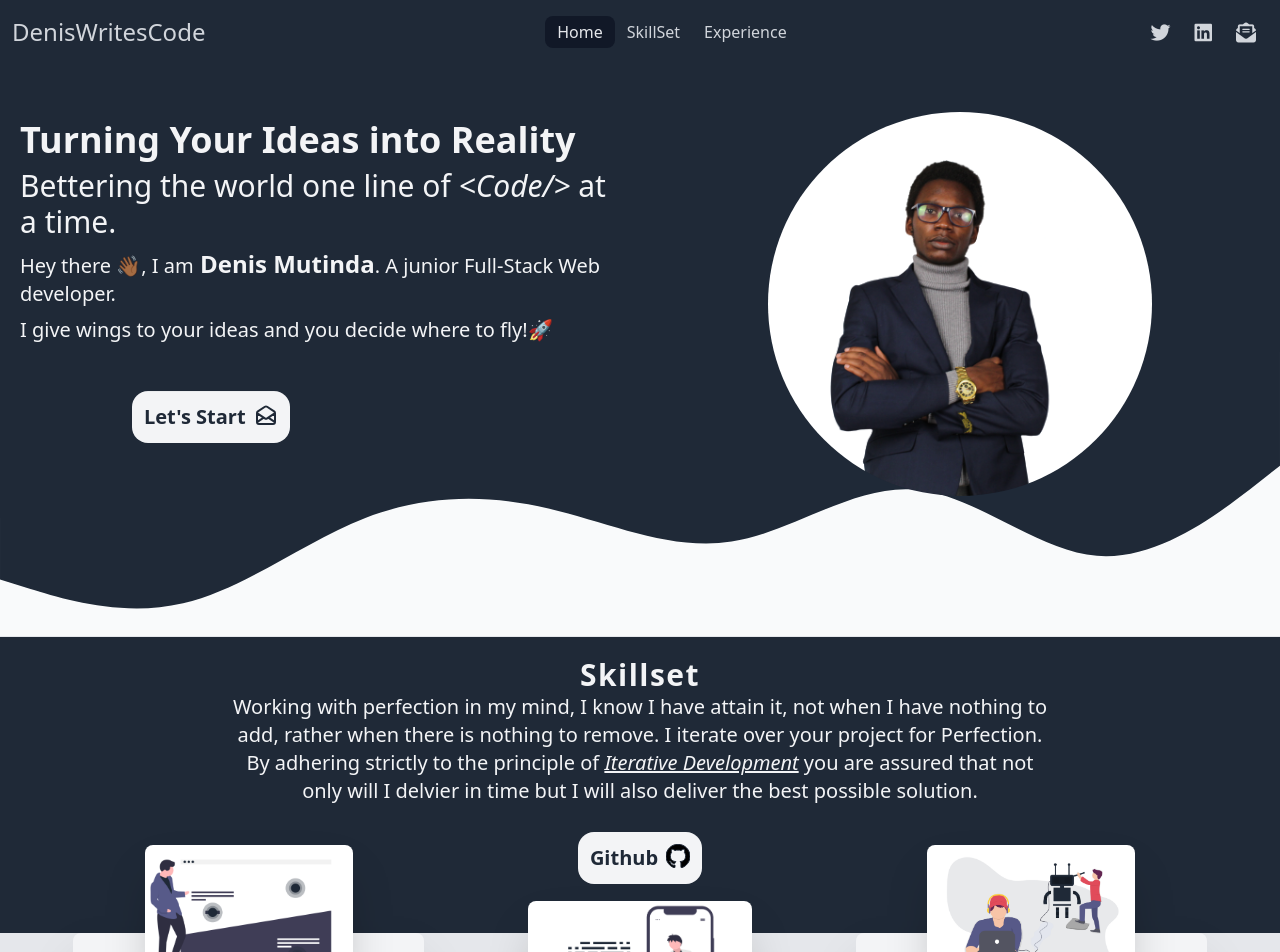
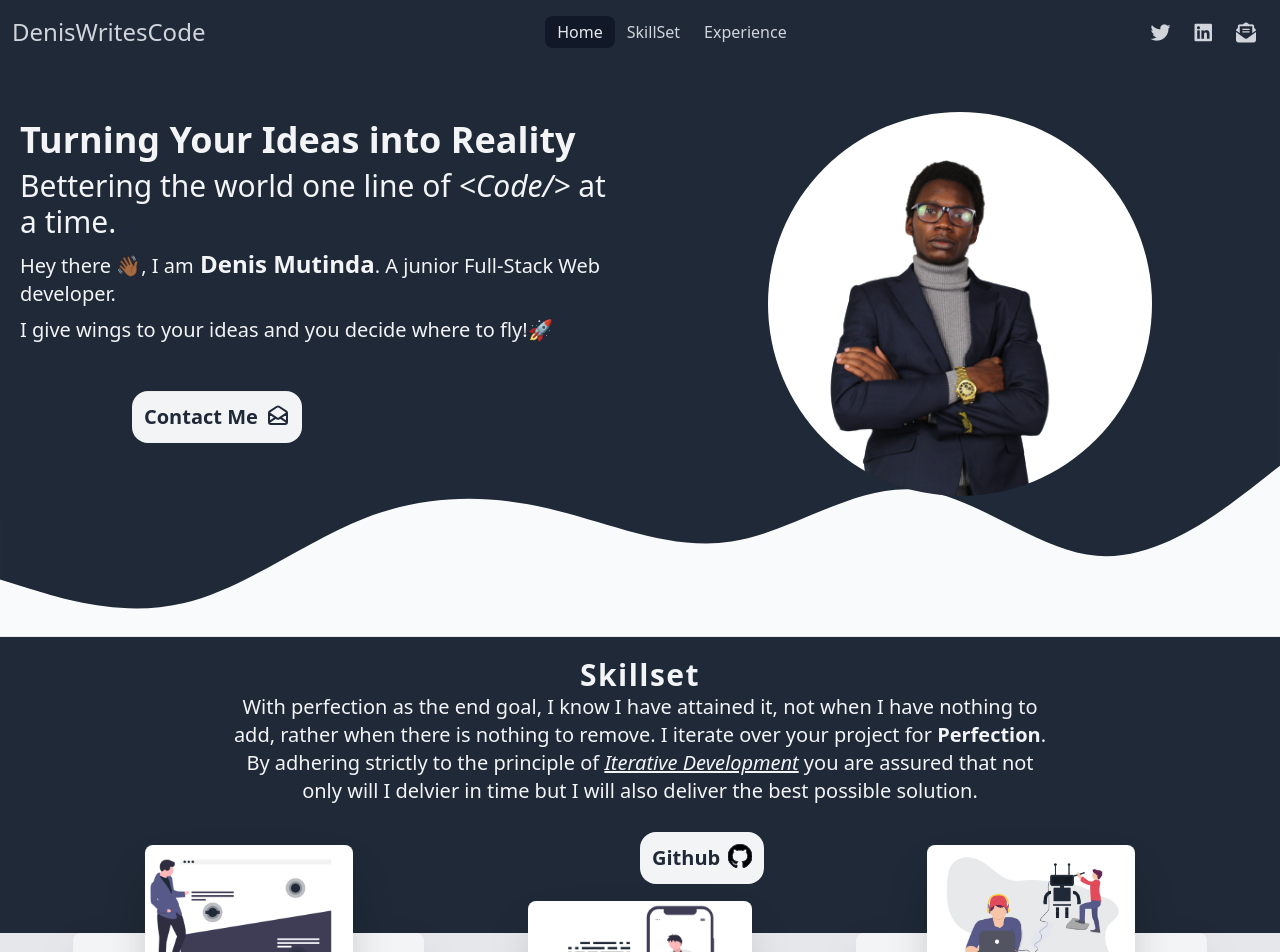
Before and after one commit to DenisWritesCode/portfolio, a React (Create React App) app: page / in a window 1280 px wide. Shown: the top 952 px of the page. Built offline with nearby package versions, Linux system fonts and the light colour scheme.

Commit message:
Working Links

```diff
--- a/src/components/Hero.js
+++ b/src/components/Hero.js
@@ -22,8 +22,9 @@ function Hero() {
             I give wings to your ideas and you decide where to fly!🚀
           </p>
           <div className="btn relative top-10 md:left-28">
+            <a href="mailto:deniswritescode@gmail.com?subject=Mail from Portfolio">
               <button className="flex align-center justify-center text-xl text-gray-800 bg-gray-100 font-semibold rounded-2xl animate-bounce p-3">
-              <span className="mr-2">Let's Start </span>
+                <span className="mr-2">Contact Me</span>
                 <svg
                   className="w-6 h-6"
                   fill="none"
@@ -39,6 +40,7 @@ function Hero() {
                   ></path>
                 </svg>
               </button>
+            </a>
           </div>
         </div>
         <div className="right flex justify-center p-2 md:w-1/2">
--- a/src/components/Navbar.js
+++ b/src/components/Navbar.js
@@ -9,28 +9,36 @@ function Navbar({ onHamClick }) {
       <div className="middle hidden sm:block">
         <li className="flex">
           <ul className="cursor-pointer py-1 px-3 text-gray-200 bg-gray-900 rounded-lg">
-            <a href="#hero" className="anchor">Home</a>
-          </ul>
-          <ul className="cursor-pointer py-1 px-3">
-            <a href="#skillset">
-              SkillSet
+            <a href="#hero" className="anchor">
+              Home
             </a>
           </ul>
           <ul className="cursor-pointer py-1 px-3">
-            <a href="#projects" class="anchor">Experience</a>
+            <a href="#skillset">SkillSet</a>
+          </ul>
+          <ul className="cursor-pointer py-1 px-3">
+            <a href="#projects" class="anchor">
+              Experience
+            </a>
           </ul>
         </li>
       </div>
       <div className="right">
         <li className="flex cursor-pointer">
           <ul className="py-1 px-3">
-            <i className="cursor-pointer fab fa-twitter fa-lg"></i>
+            <a href="https://twitter.com/DenisMMutinda/">
+              <i className="cursor-pointer fab fa-twitter fa-lg"></i>
+            </a>
           </ul>
           <ul className="py-1 px-3">
-            <i className="cursor-pointer fab fa-linkedin fa-lg"></i>
+            <a href="https://www.linkedin.com/in/denis-mutinda-241500191/">
+              <i className="cursor-pointer fab fa-linkedin fa-lg"></i>
+            </a>
           </ul>
           <ul className="py-1 px-3">
-            <i className="cursor-pointer fas fa-envelope-open-text fa-lg"></i>
+            <a href="mailto:deniswritescode@gmail.com?subject=Mail from Portfolio">
+              <i className="cursor-pointer fas fa-envelope-open-text fa-lg"></i>
+            </a>
           </ul>
         </li>
       </div>
--- a/src/components/SkillSet.js
+++ b/src/components/SkillSet.js
@@ -10,9 +10,9 @@ function SkillSet() {
           Skillset
         </h1>
         <p className="text-xl md:w-2/3 text-center mx-auto">
-          Working with perfection in my mind, I know I have attain it, not when
-          I have nothing to add, rather when there is nothing to remove. I
-          iterate over your project for Perfection.
+          With perfection as the end goal, I know I have attained it, not when I
+          have nothing to add, rather when there is nothing to remove. I iterate
+          over your project for <strong>Perfection</strong>.
         </p>
         <p className="text-xl md:w-2/3 text-center mx-auto">
           By adhering strictly to the principle of{" "}
@@ -20,11 +20,14 @@ function SkillSet() {
           are assured that not only will I delvier in time but I will also
           deliver the best possible solution.
         </p>
-        <div className="btn relative top-1/3 mt-5 flex align-center justify-center md:absolute md:mt-24 md:inset-x-1/3">
-          <button className="flex align-center justify-center text-xl text-gray-800 bg-gray-100 font-semibold rounded-2xl p-3">
-            <span className="mr-2">Github </span>
+        <div className="relative top-1/3 mt-5 flex align-center justify-center md:absolute md:mt-24 md:left-1/2">
+          <a
+            href="https://github.com/DenisWritesCode/"
+            className="flex align-center justify-center text-xl text-gray-800 bg-gray-100 font-semibold rounded-2xl p-3"
+          >
+            Github{" "}
             <svg
-              className="w-6 h-6"
+              className="w-6 h-6 ml-2"
               role="img"
               stroke="currentColor"
               viewBox="0 0 24 24"
@@ -33,7 +36,7 @@ function SkillSet() {
               <title>GitHub icon</title>
               <path d="M12 .297c-6.63 0-12 5.373-12 12 0 5.303 3.438 9.8 8.205 11.385.6.113.82-.258.82-.577 0-.285-.01-1.04-.015-2.04-3.338.724-4.042-1.61-4.042-1.61C4.422 18.07 3.633 17.7 3.633 17.7c-1.087-.744.084-.729.084-.729 1.205.084 1.838 1.236 1.838 1.236 1.07 1.835 2.809 1.305 3.495.998.108-.776.417-1.305.76-1.605-2.665-.3-5.466-1.332-5.466-5.93 0-1.31.465-2.38 1.235-3.22-.135-.303-.54-1.523.105-3.176 0 0 1.005-.322 3.3 1.23.96-.267 1.98-.399 3-.405 1.02.006 2.04.138 3 .405 2.28-1.552 3.285-1.23 3.285-1.23.645 1.653.24 2.873.12 3.176.765.84 1.23 1.91 1.23 3.22 0 4.61-2.805 5.625-5.475 5.92.42.36.81 1.096.81 2.22 0 1.606-.015 2.896-.015 3.286 0 .315.21.69.825.57C20.565 22.092 24 17.592 24 12.297c0-6.627-5.373-12-12-12" />
             </svg>
-          </button>
+          </a>
         </div>
       </div>
       <div className="skills-wrapper flex flex-col md:flex-row md:w-11/12 mx-auto">
@@ -91,7 +94,10 @@ function SkillSet() {
                   Technologies Used
                 </h3>
                 <p>
-                  <span className="font-semibold text-lg">Cross-Platform - </span> Flutter & React-Native.
+                  <span className="font-semibold text-lg">
+                    Cross-Platform -{" "}
+                  </span>{" "}
+                  Flutter & React-Native.
                 </p>
                 <p>
                   <span className="font-semibold text-lg">Native - </span>
```
Also changed, not shown: 1 other file (tests, documents, lock files or other folders). Lines whose indentation alone changed are shown as unchanged.
